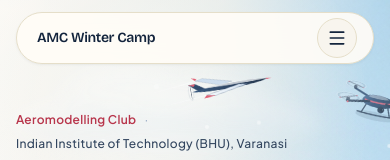
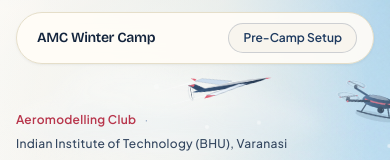
Before and after one commit to CSSIDDHARTH/AMC_winter_camp_website, a React (Vite) app: page / in a window 390 px wide. Shown: the top 160 px of the page. Built offline with nearby package versions, Linux system fonts and the light colour scheme.

Commit message:
Restore Pre-Camp Setup in top navigation

```diff
--- a/src/components/Navbar.tsx
+++ b/src/components/Navbar.tsx
@@ -1,19 +1,11 @@
-import { Link, NavLink, useLocation } from 'react-router-dom';
-import { Menu, X } from 'lucide-react';
+import { Link, NavLink } from 'react-router-dom';
 
-interface NavbarProps {
-  mobileOpen: boolean;
-  onToggleMobile: () => void;
-}
-
-export function Navbar({ mobileOpen, onToggleMobile }: NavbarProps) {
-  const location = useLocation();
-  const guideActive = location.pathname === '/' && location.hash === '#how-it-works';
-
+export function Navbar() {
   const navigationStyles = (isActive: boolean) =>
-    `text-sm font-medium transition-colors whitespace-nowrap shrink-0 py-1 border-b-2 ${isActive
-      ? 'border-[#DE546A] text-[#13243C]'
-      : 'border-transparent text-[#4B5E77] hover:text-[#13243C]'
+    `text-sm font-medium transition-colors whitespace-nowrap shrink-0 py-1 border-b-2 ${
+      isActive
+        ? 'border-[#DE546A] text-[#13243C]'
+        : 'border-transparent text-[#4B5E77] hover:text-[#13243C]'
     } focus-visible:outline-none focus-visible:ring-2 focus-visible:ring-[#1E3A5F] rounded-sm`;
 
   return (
@@ -27,16 +19,12 @@ export function Navbar({ mobileOpen, onToggleMobile }: NavbarProps) {
         </Link>
 
         <nav aria-label="Top navigation" className="hidden lg:flex items-center gap-3 lg:gap-5">
-          <NavLink to="/" end className={({ isActive }) => navigationStyles(isActive && !location.hash)}>
+          <NavLink to="/" end className={({ isActive }) => navigationStyles(isActive)}>
             Home
           </NavLink>
-          <Link
-            to="/#how-it-works"
-            aria-current={guideActive ? 'location' : undefined}
-            className={navigationStyles(guideActive)}
-          >
-            How It Works
-          </Link>
+          <NavLink to="/setup" className={({ isActive }) => navigationStyles(isActive)}>
+            Pre-Camp Setup
+          </NavLink>
           <NavLink to="/week/1" className={({ isActive }) => navigationStyles(isActive)}>
             Week 1
           </NavLink>
@@ -51,17 +39,12 @@ export function Navbar({ mobileOpen, onToggleMobile }: NavbarProps) {
           </NavLink>
         </nav>
 
-        <button
-          id="camp-mobile-menu-button"
-          type="button"
-          onClick={onToggleMobile}
-          aria-label={mobileOpen ? 'Close navigation menu' : 'Open navigation menu'}
-          aria-expanded={mobileOpen}
-          aria-controls="mobile-camp-navigation"
-          className="ml-auto inline-flex h-10 w-10 shrink-0 items-center justify-center rounded-full border border-[#E5DEC9] bg-[#F8F5EE] text-[#13243C] transition-colors hover:border-[#DE546A] hover:bg-[#FDF1F3] focus-visible:outline-none focus-visible:ring-2 focus-visible:ring-[#1E3A5F] lg:hidden"
+        <Link
+          to="/setup"
+          className="inline-flex items-center justify-center rounded-full border border-[#1E3A5F]/20 bg-[#F8F5EE] px-3.5 py-1.5 text-xs font-semibold text-[#1E3A5F] transition-colors hover:border-[#DE546A] hover:text-[#B8354B] focus-visible:outline-none focus-visible:ring-2 focus-visible:ring-[#1E3A5F] lg:hidden"
         >
-          {mobileOpen ? <X className="h-5 w-5" aria-hidden="true" /> : <Menu className="h-5 w-5" aria-hidden="true" />}
-        </button>
+          Pre-Camp Setup
+        </Link>
       </div>
     </header>
   );
```
